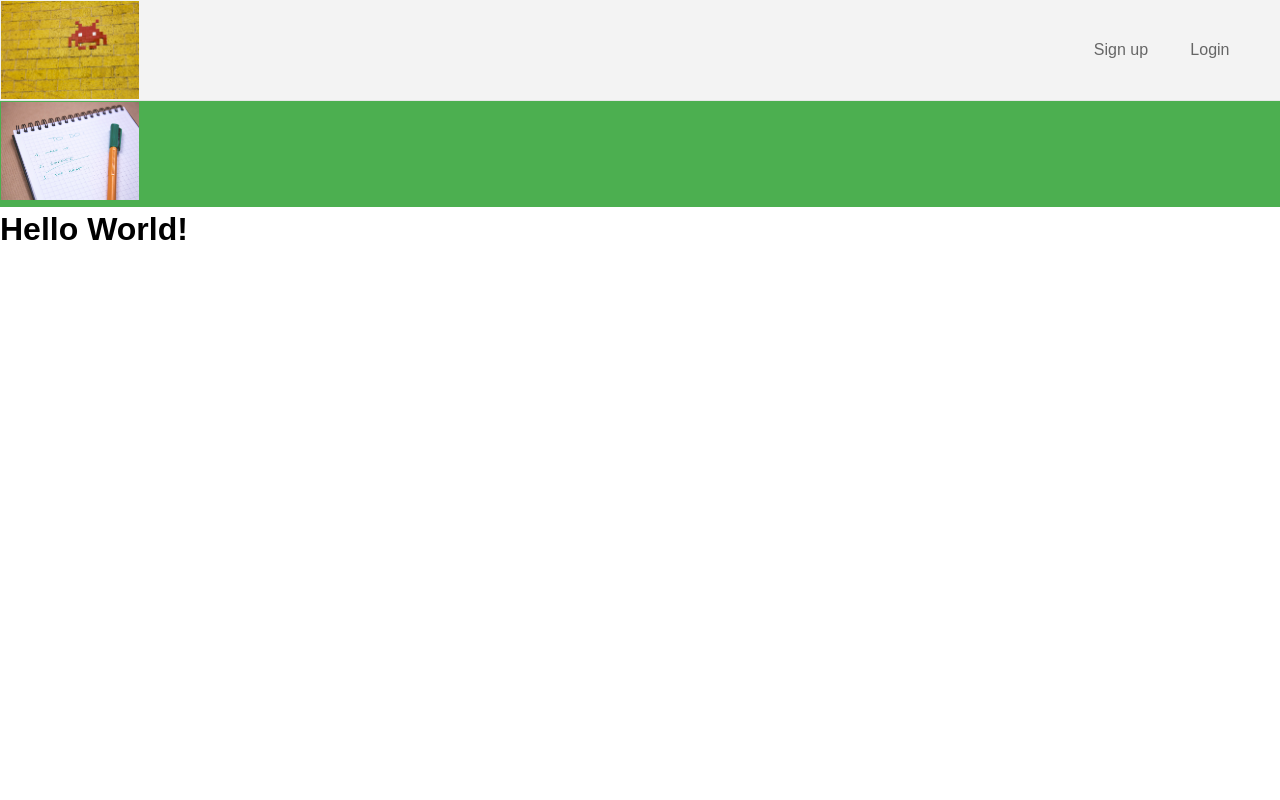
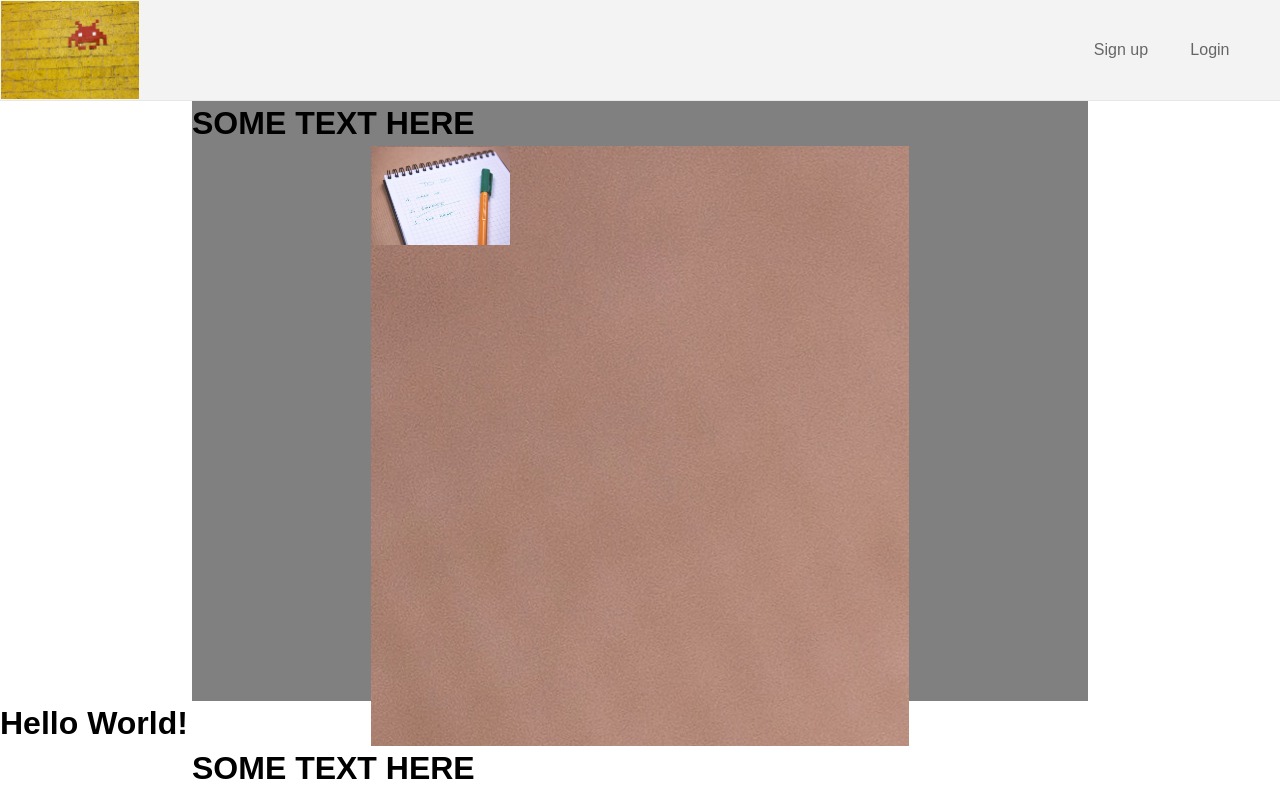
Before and after one commit to JordanSimba/EnfieldOps, a React (Create React App) app: page / in a window 1280 px wide. Built offline with nearby package versions, Linux system fonts and the light colour scheme.

Commit message:
WIP. Install fontawesome for arrow icons. Compose carousel of arrows and image slide. Needs layout refining.

```diff
--- a/package.json
+++ b/package.json
@@ -3,6 +3,12 @@
   "version": "0.1.0",
   "private": true,
   "dependencies": {
+    "@fortawesome/fontawesome": "^1.1.8",
+    "@fortawesome/fontawesome-svg-core": "^1.2.12",
+    "@fortawesome/free-solid-svg-icons": "^5.6.3",
+    "@fortawesome/react-fontawesome": "^0.1.3",
+    "i": "^0.3.6",
+    "npm": "^6.5.0",
     "react": "^16.7.0",
     "react-dom": "^16.7.0",
     "react-scripts": "2.1.3"
--- a/src/App.css
+++ b/src/App.css
@@ -62,7 +62,16 @@ li a.active {
   padding: 1px;
 }
 
+div#carousel {
+  margin: 0 auto;
+  height: 75%;
+  margin: 0 15% 0 15%;
+  background-color: grey;
+}
+
 div#slide-container {
   margin: 0 auto;
-  background-color: #4CAF50;
+  height: 600px;
+  margin: 0 20% 0 20%;
+  background-image: url("../src/images/todo-bg.jpg");
 }
--- a/src/components/Arrow.js
+++ b/src/components/Arrow.js
@@ -0,0 +1,13 @@
+import React, { Component } from 'react';
+import '../App.css'
+
+class Arrow extends Component {
+
+    render() {
+        return (
+            <h1>SOME TEXT HERE</h1>
+        );
+    }
+}
+
+export default Arrow;
--- a/src/components/Carousel.js
+++ b/src/components/Carousel.js
@@ -1,16 +1,19 @@
 import React, { Component } from 'react';
-import '../App.css'
-import slide from '../images/todo-bg.jpg'
+import '../App.css';
+import Arrow from './Arrow';
+import ImageSlide from './ImageSlide';
 
-class NavBar extends Component {
+class Carousel extends Component {
 
     render() {
         return (
-            <div id="slide-container">
-                <img id="logo" src={slide} className="App-logo" alt="logo" />
+            <div id="carousel">
+                <Arrow/>
+                <ImageSlide/>
+                <Arrow/>
             </div>
         );
     }
 }
 
-export default NavBar;
+export default Carousel;
--- a/src/components/ImageSlide.js
+++ b/src/components/ImageSlide.js
@@ -1,11 +1,14 @@
 import React, { Component } from 'react';
 import '../App.css'
+import slide from '../images/todo-bg.jpg'
 
 class ImageSlide extends Component {
-
+    //Working on Carousel first. Then this component, then work on the arrows.
     render() {
         return (
-            <div id="slide-container">HERE IS AN IMAGE</div>
+            <div id="slide-container">
+                <img id="logo" src={slide} alt="logo" />
+            </div>
         );
     }
 }
```
Also changed, not shown: src/FontAwesome.js (added), 1 other file (tests, documents, lock files or other folders).
